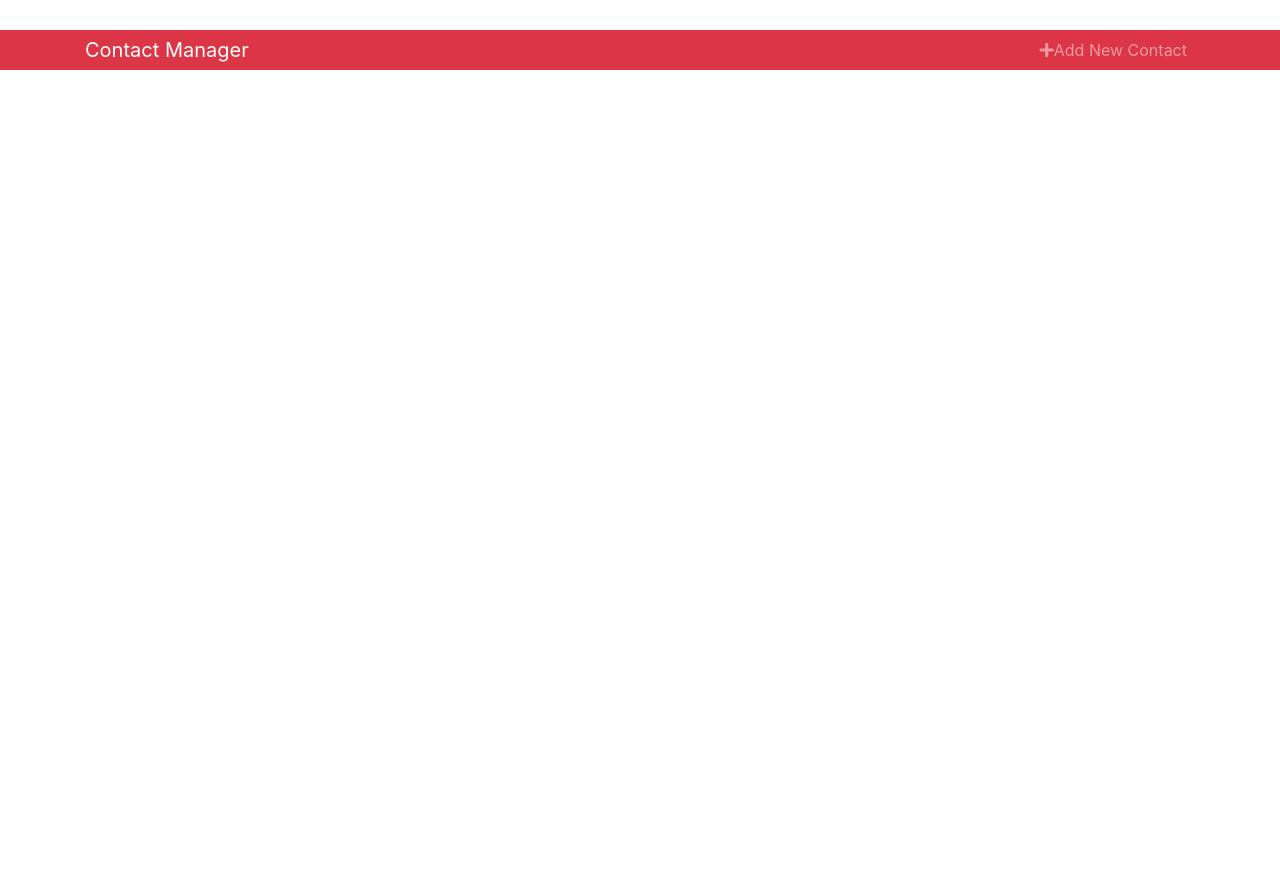
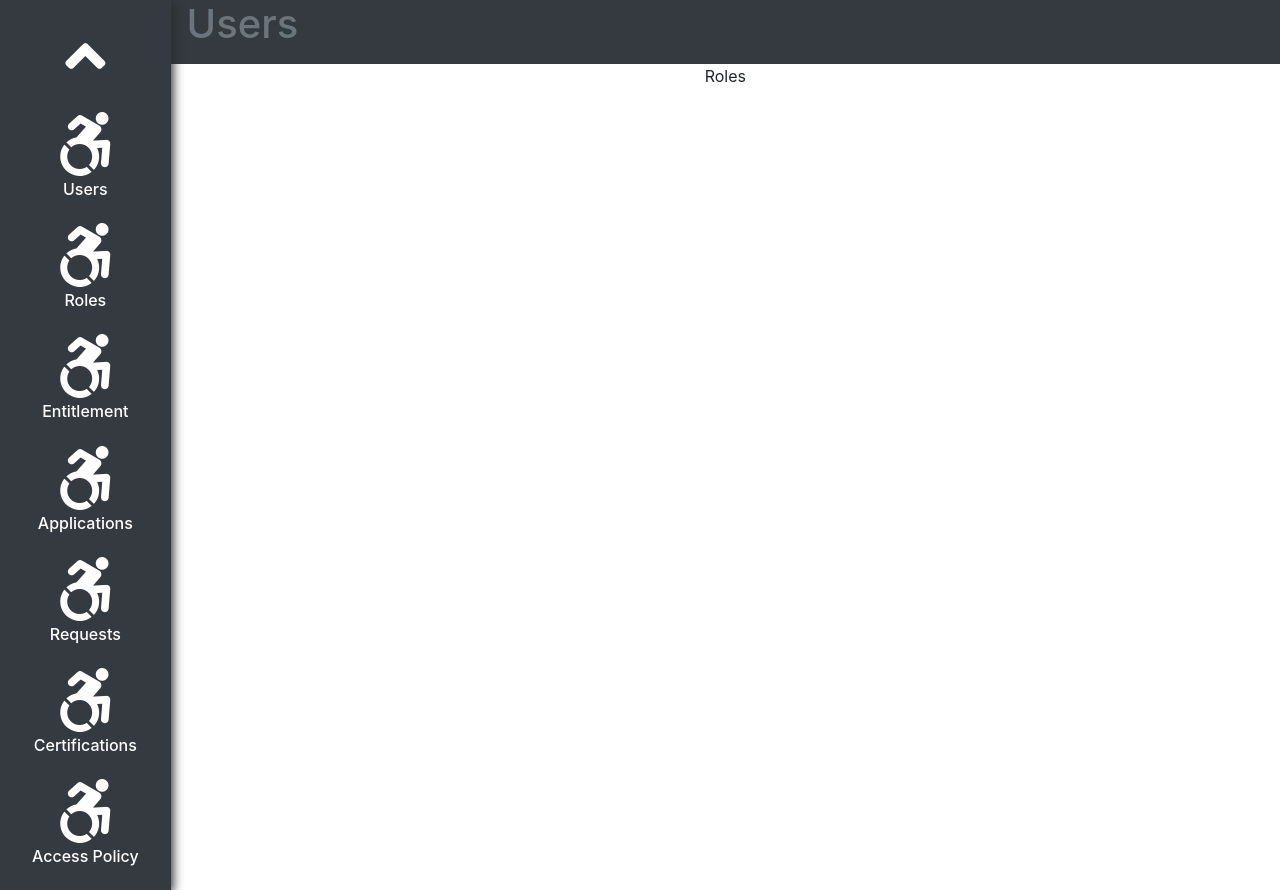
Before and after one commit to hatrluu/statistics-dashboard, a React (Create React App) app in the folder app/: page /#/roles in a window 1280 px wide. Before the commit the page ends 800 px from the top, so only its background shows below. Built offline with nearby package versions, Linux system fonts and the light colour scheme; no server answers.

Commit message:
Added front end

```diff
--- a/app/package.json
+++ b/app/package.json
@@ -3,6 +3,7 @@
   "version": "0.1.0",
   "private": true,
   "dependencies": {
+    "@fortawesome/react-fontawesome": "^0.1.7",
     "axios": "^0.19.0",
     "bootstrap": "^4.3.1",
     "classnames": "^2.2.6",
--- a/app/src/App.css
+++ b/app/src/App.css
@@ -5,7 +5,9 @@
 .App-logo {
   height: 40vmin;
 }
-
+main {
+    height: 100vh;
+}
 .App-header {
   background-color: #282c34;
   min-height: 100vh;
@@ -21,10 +23,6 @@
   color: #09d3ac;
 }
 @import url(//netdna.bootstrapcdn.com/font-awesome/4.0.3/css/font-awesome.css);
-
-body {
-    padding: 30px 0px 60px;
-}
 
 @media (max-width: 767px) {
     .visible-xs {
@@ -111,3 +109,8 @@ ul.c-controls li a:hover {
     padding: 5px 10px;
     font-size: 1.25em;
 }
+
+.sidebar {
+    box-shadow: 2px 3px 10px rgb(43, 43, 43);
+    z-index: 1000;
+}
--- a/app/src/App.js
+++ b/app/src/App.js
@@ -1,32 +1,67 @@
-import React from 'react';
-import { HashRouter as Router, Route } from "react-router-dom";
-import Header from "./components/Header";
-import Contacts from "./pages/Contacts";
-import EditContact from "./pages/EditContact";
-import AddContact from "./pages/AddContact";
+import React, { Component } from 'react';
+import { HashRouter as Router, Route } from 'react-router-dom';
+import Header from './components/Header';
+import Contacts from './pages/Contacts';
+import EditContact from './pages/EditContact';
+import AddContact from './pages/AddContact';
 
-import { Provider } from "./context";
+// Pages
+import Users from './pages/Users'
+import Roles from './pages/Roles'
+import Entitlement from './pages/Entitlement'
+import Applications from './pages/Applications'
+import Requests from './pages/Requests'
+import Certifications from './pages/Certifications'
+import AccessPolicy from './pages/AccessPolicy'
 
-import "bootstrap/dist/css/bootstrap.min.css";
+import { Provider } from './context';
+
+import 'bootstrap/dist/css/bootstrap.min.css';
 import './App.css';
+import Sidebar from './components/Sidebar';
 
-function App() {
-  return (
+class App extends Component {
+
+  constructor(props)
+  {
+    super(props)
+    this.state = {
+      branding: 'Users'
+    }
+    this.setBranding = this.setBranding.bind(this);
+  };
+  setBranding(brand) {
+    this.setState({
+      branding: brand
+    });
+  }
+  render() {
+    return (
       <Router>
         <div className="App">
-          <Header branding="Contact Manager" />
-
-          <div className="container">
-          <Provider>
-            <Route exact path="/" component={Contacts} />
-            <Route exact path="/edit/:id" component={EditContact} />
-            <Route exact path="/add" component={AddContact} />
-            </Provider>
+          <div className="container-fluid">
+            <div className="row">
+              <Sidebar
+                headerBranding={this.setBranding}
+              />
+              <main className="col p-0" role="main">
+                <Header branding={this.state.branding} />
+                <Provider>
+                  <Route exact path="/(|users)" component={Users} />
+                  <Route exact path="/roles" component={Roles} />
+                  <Route exact path="/entitlement" component={Entitlement} />
+                  <Route exact path="/applications" component={Applications} />
+                  <Route exact path="/requests" component={Requests} />
+                  <Route exact path="/certifications" component={Certifications} />
+                  <Route exact path="/access-policy" component={AccessPolicy} />
+                </Provider>
+              </main>
+            </div>
           </div>
-
         </div>
       </Router>
-  );
+    );
+  }
 }
 
 export default App;
--- a/app/src/components/Header.js
+++ b/app/src/components/Header.js
@@ -4,22 +4,13 @@ import { Link } from "react-router-dom";
 
 const Header = props => {
   const { branding } = props;
+
   return (
-    <nav className="navbar navbar-expand-sm navbar-dark bg-danger mb-3 py-0">
-      <div className="container">
-        <a href="/" className="navbar-brand">
+    <nav className="navbar navbar-expand-lg navbar-dark bg-dark pb-3 py-0">
+      <div>
+        <span href="/" className="h1 text-secondary text-decoration-none">
           {branding}
-        </a>
-        <div>
-          <ul className="navbar-nav mr-auto">
-            <li className="nav-item">
-              <Link to="/add" className="nav-link">
-                <i className="fas fa-plus" />
-                Add New Contact
-              </Link>
-            </li>
-          </ul>
-        </div>
+        </span>
       </div>
     </nav>
   );
--- /dev/null
+++ b/app/src/components/Sidebar.js
@@ -0,0 +1,48 @@
+import React from 'react';
+import {Link} from 'react-router-dom';
+
+class Sidebar extends React.Component {
+    constructor(props) {
+        super(props);
+        this.handleClick = this.handleClick.bind(this)
+    }
+    handleClick(label){
+        const {branding, headerBranding} = this.props;
+        headerBranding(label);
+    }
+    render(){
+        const navList  = [
+            {label: 'Users', link:'/users'},
+            {label: 'Roles', link:'/roles'},
+            {label: 'Entitlement', link:'/entitlement'},
+            {label: 'Applications', link:'/applications'},
+            {label: 'Requests', link:'/requests'},
+            {label: 'Certifications', link:'/certifications'},
+            {label: 'Access Policy', link:'/access-policy'}
+        ]
+        return(
+            <div className="col-xs-2 d-none d-sm-block bg-dark sidebar">
+                <div className="sidebar-sticky">
+                    <ul className="pl-2 pr-2">
+                        <li className="list-unstyled m-4">
+                            <i className="fas fa-angle-up fa-4x text-white text-decoration-none"></i>
+                        </li>
+                        {navList.map(nav => {
+                            return (
+                                <li key={nav.label} className="list-unstyled m-4">
+                                    <h6 className="">
+                                        <Link to={nav.link} className="text-white text-decoration-none" onClick={()=>this.handleClick(nav.label)}>
+                                            <i className="fab fa-4x fa-accessible-icon pb-1"></i><br/>
+                                            {nav.label}
+                                        </Link>
+                                    </h6>
+                                </li>)
+                        })}
+                    </ul>
+                </div>
+            </div>
+        )
+    }
+}
+
+export default Sidebar;
--- /dev/null
+++ b/app/src/pages/AccessPolicy.js
@@ -0,0 +1,11 @@
+import React, { Component } from 'react';
+
+class AccessPolicy extends Component {
+    render(){
+        return(
+            <div>AccessPolicy</div>
+        )
+    }
+}
+
+export default AccessPolicy;
--- /dev/null
+++ b/app/src/pages/Applications.js
@@ -0,0 +1,11 @@
+import React, { Component } from 'react';
+
+class Applications extends Component {
+    render(){
+        return(
+            <div>Applications</div>
+        )
+    }
+}
+
+export default Applications;
--- /dev/null
+++ b/app/src/pages/Certifications.js
@@ -0,0 +1,11 @@
+import React, { Component } from 'react';
+
+class Certifications extends Component {
+    render(){
+        return(
+            <div>Certifications</div>
+        )
+    }
+}
+
+export default Certifications;
--- /dev/null
+++ b/app/src/pages/Entitlement.js
@@ -0,0 +1,11 @@
+import React, { Component } from 'react';
+
+class Entitlement extends Component {
+    render(){
+        return(
+            <div>Entitlement</div>
+        )
+    }
+}
+
+export default Entitlement;
--- /dev/null
+++ b/app/src/pages/Requests.js
@@ -0,0 +1,11 @@
+import React, { Component } from 'react';
+
+class Requests extends Component {
+    render(){
+        return(
+            <div>Requests</div>
+        )
+    }
+}
+
+export default Requests;
--- /dev/null
+++ b/app/src/pages/Roles.js
@@ -0,0 +1,11 @@
+import React, { Component } from 'react';
+
+class Roles extends Component {
+    render(){
+        return(
+            <div>Roles</div>
+        )
+    }
+}
+
+export default Roles;
--- /dev/null
+++ b/app/src/pages/Users.js
@@ -0,0 +1,11 @@
+import React, { Component } from 'react';
+
+class Users extends Component {
+    render(){
+        return(
+            <div>Users</div>
+        )
+    }
+}
+
+export default Users;
```
Also changed, not shown: 1 other file (tests, documents, lock files or other folders).
